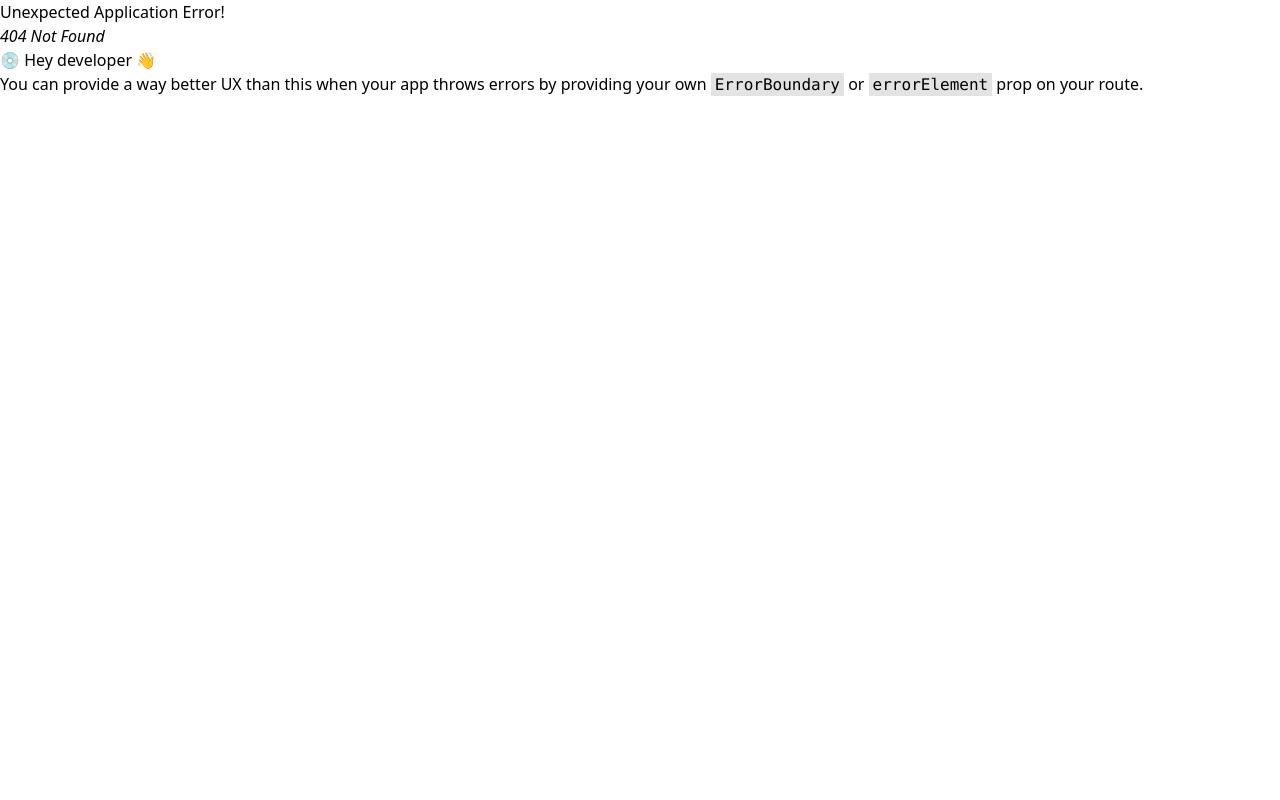
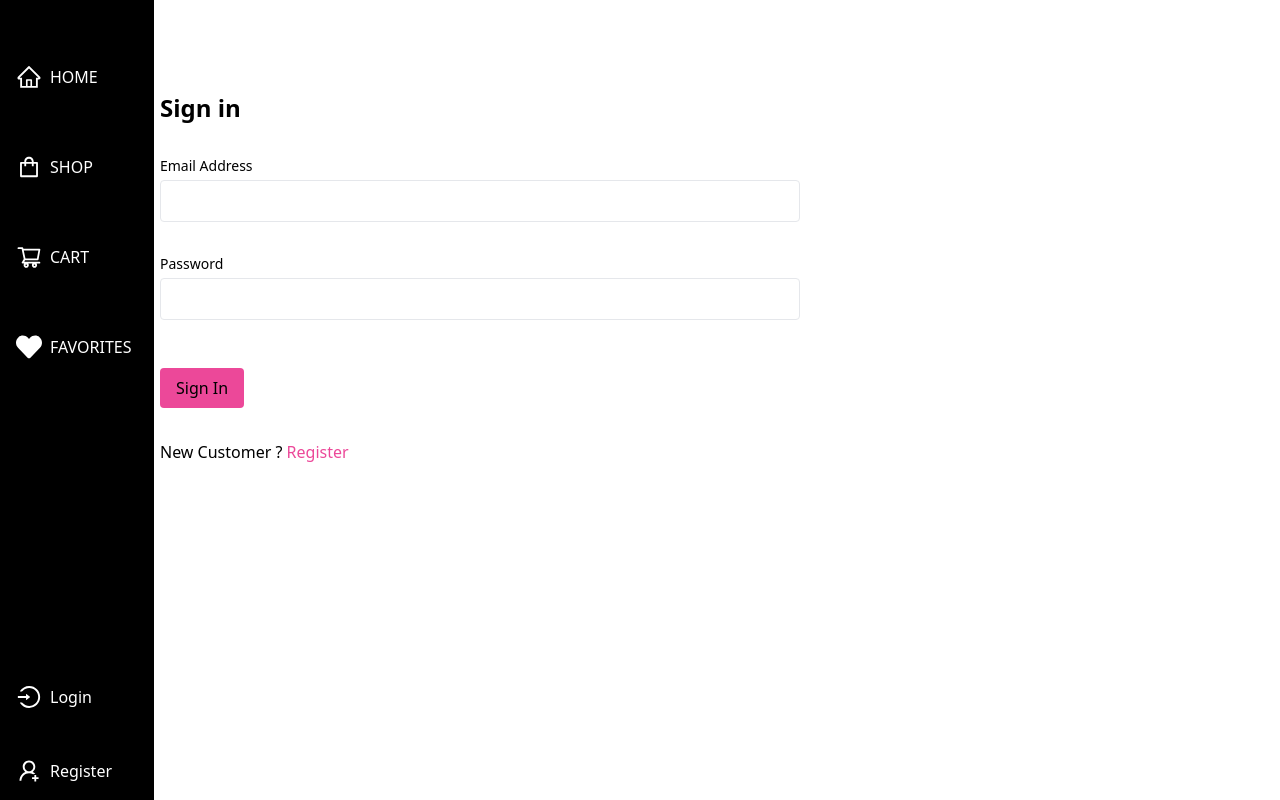
Before and after one commit to Hieu4short/webstore, a React (Vite) app in the folder frontend/: page /login in a window 1280 px wide. Before the commit this address had no page. Built offline with nearby package versions, Linux system fonts and the light colour scheme.

Commit message:
Feat: Implement user auth, fix sidebar/dropdown UI, and resolve RTK Query issues.

```diff
--- /dev/null
+++ b/frontend/src/components/Loader.jsx
@@ -0,0 +1,10 @@
+
+
+const Loader = () => {
+    return (
+        <div className=".animate-spin.rounded-full.h-16.w-16.border-t-4
+        .border-pink-500.border-opacity-50 "></div>
+    )
+}
+
+export default Loader;
--- a/frontend/src/main.jsx
+++ b/frontend/src/main.jsx
@@ -17,11 +17,16 @@ import { createBrowserRouter } from 'react-router-dom';
 import { Provider } from 'react-redux';
 import store from './redux/features/store.js';
 
+//Auth
+import Login from './pages/Auth/Login.jsx';
+
+
 const router = createBrowserRouter(
   createRoutesFromElements(
-    <Route path="/" element={<App />} />
-  )
-)
+    <Route path="/" element={<App />}>
+      <Route path='/login' element={<Login />} />
+    </Route>)
+);
 
 ReactDOM.createRoot(document.getElementById('root')).render(
   <Provider store={store} >
--- /dev/null
+++ b/frontend/src/pages/Auth/Login.jsx
@@ -0,0 +1,81 @@
+import { useState, useEffect  } from "react";
+import {Link, useLocation, useNavigate} from "react-router-dom";
+import { useSelector, useDispatch } from "react-redux";
+import { useLoginMutation } from "../../redux/api/usersApiSlice";
+import { setCredentials } from "../../redux/features/auth/authSlice";
+import { toast } from "react-toastify";
+import Loader from "../../components/Loader";
+
+
+const Login = () => {
+    const [email, setEmail] = useState('');
+    const [password, setPassword] = useState('');
+
+    const dispatch = useDispatch();
+    const navigate = useNavigate();
+
+    const [login, {isLoading}] = useLoginMutation();
+    const {userInfo} = useSelector(state => state.auth);
+    const {search} = useLocation();
+    const sp = new URLSearchParams(search);
+    const redirect = sp.get('redirect') || '/';
+
+    useEffect(() => {
+        if (userInfo) {
+            navigate(redirect)
+        }
+    }, [navigate, redirect, userInfo]);
+
+    const submitHandler = async (e) => {
+        e.preventDefault()
+
+        try {
+            const res = await login({email, password}).unwrap()
+            console.log(res);
+            dispatch(setCredentials({...res}))
+        } catch (error) {
+            toast.error(error?.data?.message || error.message)
+        }
+    }
+
+    return <div>
+        <section className="pl-[10rem] flex flex-wrap">
+            <div className="mr-[4rem] mt-[5rem]">
+                <h1 className="text-2xl font-semibold mb-4">Sign in</h1>
+
+                <form onSubmit={submitHandler} className="container w-[40rem]">
+                    <div className="my-[2rem]">
+                        <label htmlFor="email" className="block text-sm font-medium text-black">Email Address</label>
+                            <input type="email" id="email" className="mt-1 p-2 border rounded w-full"
+                            value={email} onChange={e => setEmail(e.target.value)}>
+                            </input>
+                    </div>
+
+                    <div className="my-[2rem]">
+                        <label htmlFor="password" className="block text-sm font-medium text-black">Password</label>
+                            <input type="password" id="password" className="mt-1 p-2 border rounded w-full"
+                            value={password} onChange={e => setPassword(e.target.value)}>
+                            </input>
+                    </div>
+
+                    <button disabled={isLoading} type="submit" className="bg-pink-500 text-black px-4 py-2 rounded cursor-pointer my-[1rem]">
+                        {isLoading ? "Signning In...": "Sign In"}
+                    </button>
+
+                    {isLoading && <>Loader </>}
+
+                </form>
+
+                <div className="mt-4">
+                    <p className="text-black">
+                        New Customer ? {" "}
+                        <Link to={redirect ? `/register?redirect=${redirect}` : '/register'} className="text-pink-500 hover:underline">Register</Link>
+                    </p>
+                </div>
+
+            </div>
+        </section>
+    </div>
+};
+
+export default Login;
--- a/frontend/src/pages/Auth/Navigation.css
+++ b/frontend/src/pages/Auth/Navigation.css
@@ -1,11 +1,12 @@
 #navigation-container {
     width: 4%;
     transition: width 0.3s ease-in-out;
-    overflow: hidden; /* Hide overflowing content during transition */
+    overflow: visible; /* Hide overflowing content during transition */
   }
 
   #navigation-container:hover {
     width: 12%;
+    overflow: visible;
   }
 
   /* Initially hide nav-item-name */
--- a/frontend/src/pages/Auth/Navigation.jsx
+++ b/frontend/src/pages/Auth/Navigation.jsx
@@ -1,34 +1,30 @@
-import {useState} from "react";
-import {AiOutlineHome, AiOutlineShopping, AiOutlineUserAdd, AiOutlineLogin, AiOutlineShoppingCart} from "react-icons/ai";
-import {FaHeart} from "react-icons/fa";
-import {Link} from "react-router-dom";
-import { useNavigate } from "react-router-dom";
+import { useState } from "react";
+import {
+  AiOutlineHome,
+  AiOutlineShopping,
+  AiOutlineUserAdd,
+  AiOutlineLogin,
+  AiOutlineShoppingCart,
+} from "react-icons/ai";
+import { FaHeart } from "react-icons/fa";
+import { Link, useNavigate } from "react-router-dom";
 import "./Navigation.css";
 import { useSelector, useDispatch } from "react-redux";
-import { useLoginMutation } from "../../redux/api/usersApiSlice";
+import { useLogoutMutation } from "../../redux/api/usersApiSlice";
 import { logout } from "../../redux/features/auth/authSlice";
 
-
 const Navigation = () => {
-    const {userInfo} = useSelector(state => state.auth);
+  const { userInfo } = useSelector((state) => state.auth);
   const [dropdownOpen, setDropdownOpen] = useState(false);
-    const [showSideBar, setShowSideBar] = useState(false);
 
   const toggleDropdown = () => {
     setDropdownOpen(!dropdownOpen);
-    }
-    const toggleSideBar = () => {
-        setShowSideBar(!showSideBar);
-    }
-
-    const closeSideBar = () => {
-        setShowSideBar(!false);
-    }
+  };
 
   const dispatch = useDispatch();
   const navigate = useNavigate();
 
-    const [logoutApiCall] = useLoginMutation();
+  const [logoutApiCall] = useLogoutMutation();
 
   const logoutHandler = async () => {
     try {
@@ -38,60 +34,152 @@ const Navigation = () => {
     } catch (error) {
       console.error(error);
     }
-    }
+  };
 
-
-
-    return <div style={{zIndex: 999}}
-                className={`${showSideBar ? "hidden" : "flex" } xl:flex lg:flex md:flex
-                flex-col justify-between p-4 text-white bg-black w-[4%] h-[100vh] fixed`} id="navigation-container">
+  return (
+    <div
+      style={{ zIndex: 999 }}
+      className="flex flex-col justify-between p-4 text-white bg-black w-[4%] h-[100vh] fixed"
+      id="navigation-container"
+    >
+      {/* Menu trên cùng */}
       <div className="flex flex-col justify-center space-y-4">
-                        <Link to="/" className="flex items-center transition-transform tranform hover:translate-x-2">
+        <Link
+          to="/"
+          className="flex items-center transition-transform transform hover:translate-x-2"
+        >
           <AiOutlineHome className="mr-2 mt-[3rem]" size={26} />
-                            <span className="hidden nav-item-name mt-[3rem]">HOME</span> {"  "}
+          <span className="hidden nav-item-name mt-[3rem]">HOME</span>
         </Link>
 
-                        <Link to="/shop" className="flex items-center transition-transform tranform hover:translate-x-2">
+        <Link
+          to="/shop"
+          className="flex items-center transition-transform transform hover:translate-x-2"
+        >
           <AiOutlineShopping className="mr-2 mt-[3rem]" size={26} />
-                            <span className="hidden nav-item-name mt-[3rem]">SHOP</span> {"  "}
+          <span className="hidden nav-item-name mt-[3rem]">SHOP</span>
         </Link>
 
-                        <Link to="/cart" className="flex items-center transition-transform tranform hover:translate-x-2">
-                            <AiOutlineShoppingCart  className="mr-2 mt-[3rem]" size={26} />
-                            <span className="hidden nav-item-name mt-[3rem]">CART</span> {"  "}
+        <Link
+          to="/cart"
+          className="flex items-center transition-transform transform hover:translate-x-2"
+        >
+          <AiOutlineShoppingCart className="mr-2 mt-[3rem]" size={26} />
+          <span className="hidden nav-item-name mt-[3rem]">CART</span>
         </Link>
 
-                        <Link to="/favorite" className="flex items-center transition-transform tranform hover:translate-x-2">
+        <Link
+          to="/favorite"
+          className="flex items-center transition-transform transform hover:translate-x-2"
+        >
           <FaHeart className="mr-2 mt-[3rem]" size={26} />
-                            <span className="hidden nav-item-name mt-[3rem]">FAVORITES</span> {"  "}
+          <span className="hidden nav-item-name mt-[3rem]">FAVORITES</span>
         </Link>
       </div>
 
-                    <div className="realtive">
-                        <button onClick={toggleDropdown} className="flex items-center text-gray-8000 focus:outline-none">
-                            {userInfo ? (<span className="text-white">{userInfo.username}</span>) : (
-                                <></>
-                            )}
+      {/* Dropdown user */}
+      <div className="relative mt-auto">
+        {userInfo ? (
+          <>
+            <button
+              onClick={toggleDropdown}
+              className="flex items-center text-white focus:outline-none"
+            >
+              <span>{userInfo.username}</span>
+              <svg
+                xmlns="http://www.w3.org/2000/svg"
+                className={`h-4 w-4 ml-1 transition-transform ${
+                  dropdownOpen ? "rotate-180" : ""
+                }`}
+                fill="none"
+                viewBox="0 0 24 24"
+                stroke="white"
+              >
+                <path
+                  strokeLinecap="round"
+                  strokeLinejoin="round"
+                  strokeWidth="2"
+                  d={
+                    dropdownOpen
+                      ? "M5 15l7-7 7 7"
+                      : "M19 9l-7 7-7-7"
+                  }
+                />
+              </svg>
             </button>
 
-                    </div>
-
-                    <ul>
+            {dropdownOpen && (
+              <ul className="absolute bottom-full left-full ml-2 space-y-2 bg-white text-gray-600 border border-blue-500 z-50 w-48 rounded shadow-lg">
+              {userInfo.isAdmin && (
+                <>
                   <li>
-                        <Link to="/login" className="flex items-center transition-transform tranform hover:translate-x-2">
-                            <AiOutlineLogin className="mr-2 mt-[3rem]" size={26} />
-                            <span className="hidden nav-item-name mt-[3rem]">Login</span> {"  "}
+                    <Link to="/admin/dashboard" className="block px-4 py-2 hover:bg-gray-100">
+                      Dashboard
                     </Link>
                   </li>
                   <li>
-                        <Link to="/register" className="flex items-center transition-transform tranform hover:translate-x-2">
+                    <Link to="/admin/productlist" className="block px-4 py-2 hover:bg-gray-100">
+                      Products
+                    </Link>
+                  </li>
+                  <li>
+                    <Link to="/admin/categorylist" className="block px-4 py-2 hover:bg-gray-100">
+                      Categories
+                    </Link>
+                  </li>
+                  <li>
+                    <Link to="/admin/orderlist" className="block px-4 py-2 hover:bg-gray-100">
+                      Orders
+                    </Link>
+                  </li>
+                  <li>
+                    <Link to="/admin/userlist" className="block px-4 py-2 hover:bg-gray-100">
+                      Users
+                    </Link>
+                  </li>
+                </>
+              )}
+              <li>
+                <Link to="/profile" className="block px-4 py-2 hover:bg-gray-100">
+                  Profile
+                </Link>
+              </li>
+              <li>
+                <button
+                  onClick={logoutHandler}
+                  className="block w-full text-left px-4 py-2 hover:bg-gray-100"
+                >
+                  Logout
+                </button>
+              </li>
+            </ul>
+            )}
+          </>
+        ) : (
+          <ul>
+            <li>
+              <Link
+                to="/login"
+                className="flex items-center transition-transform transform hover:translate-x-2"
+              >
+                <AiOutlineLogin className="mr-2 mt-[3rem]" size={26} />
+                <span className="hidden nav-item-name mt-[3rem]">Login</span>
+              </Link>
+            </li>
+            <li>
+              <Link
+                to="/register"
+                className="flex items-center transition-transform transform hover:translate-x-2"
+              >
                 <AiOutlineUserAdd className="mr-2 mt-[3rem]" size={26} />
-                            <span className="hidden nav-item-name mt-[3rem]">Register</span> {"  "}
+                <span className="hidden nav-item-name mt-[3rem]">Register</span>
               </Link>
             </li>
           </ul>
-
-            </div>;
+        )}
+      </div>
+    </div>
+  );
 };
 
 export default Navigation;
--- a/frontend/src/redux/api/usersApiSlice.js
+++ b/frontend/src/redux/api/usersApiSlice.js
@@ -12,9 +12,14 @@ export const userApiSlice = apiSlice.injectEndpoints({
             // Invalidates the 'User' tag on successful login
             invalidatesTags: ['User'],
         }),
-        // You can add more endpoints here
+        logout: builder.mutation({
+            query: () => ({
+                url: `${USERS_URL}/logout`,
+                method: 'POST',
+            }),
+        }),
     }),
 });
 
 
-export const { useLoginMutation } = userApiSlice;
+export const { useLoginMutation, useLogoutMutation } = userApiSlice;
--- a/frontend/vite.config.js
+++ b/frontend/vite.config.js
@@ -4,4 +4,9 @@ import react from '@vitejs/plugin-react-swc'
 // https://vite.dev/config/
 export default defineConfig({
   plugins: [react()],
+  server: {
+    proxy:{
+      "/api/": "http://localhost:5050",
+    }
+  }
 })
```
Lines whose indentation alone changed are shown as unchanged.
